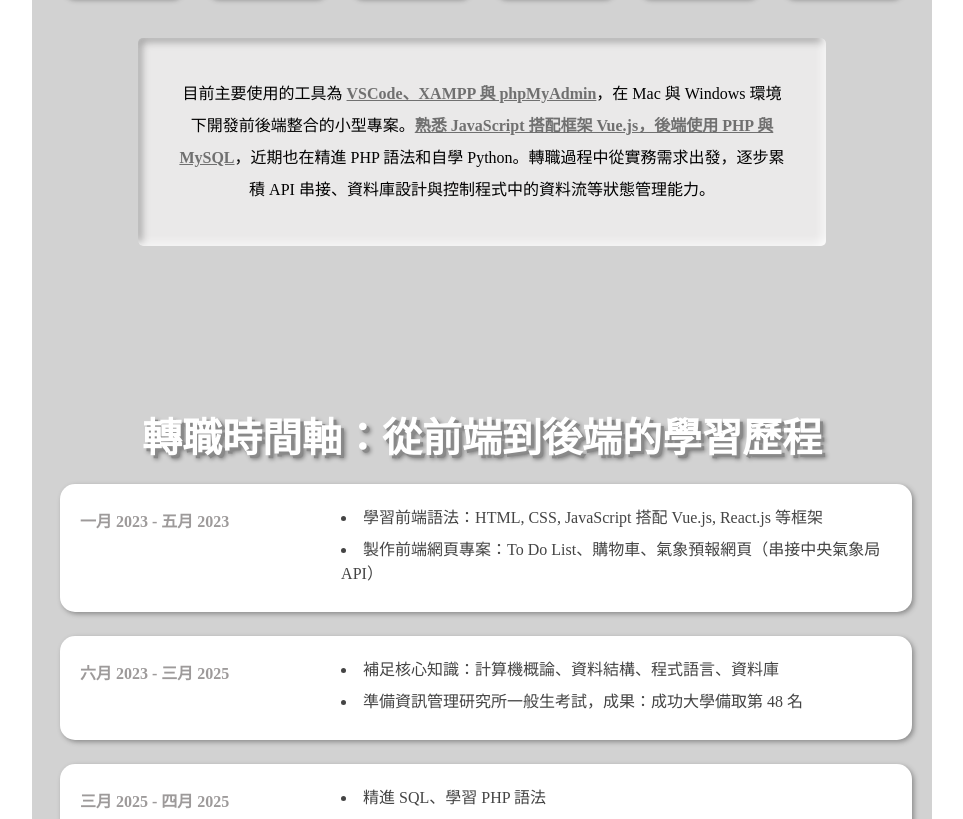
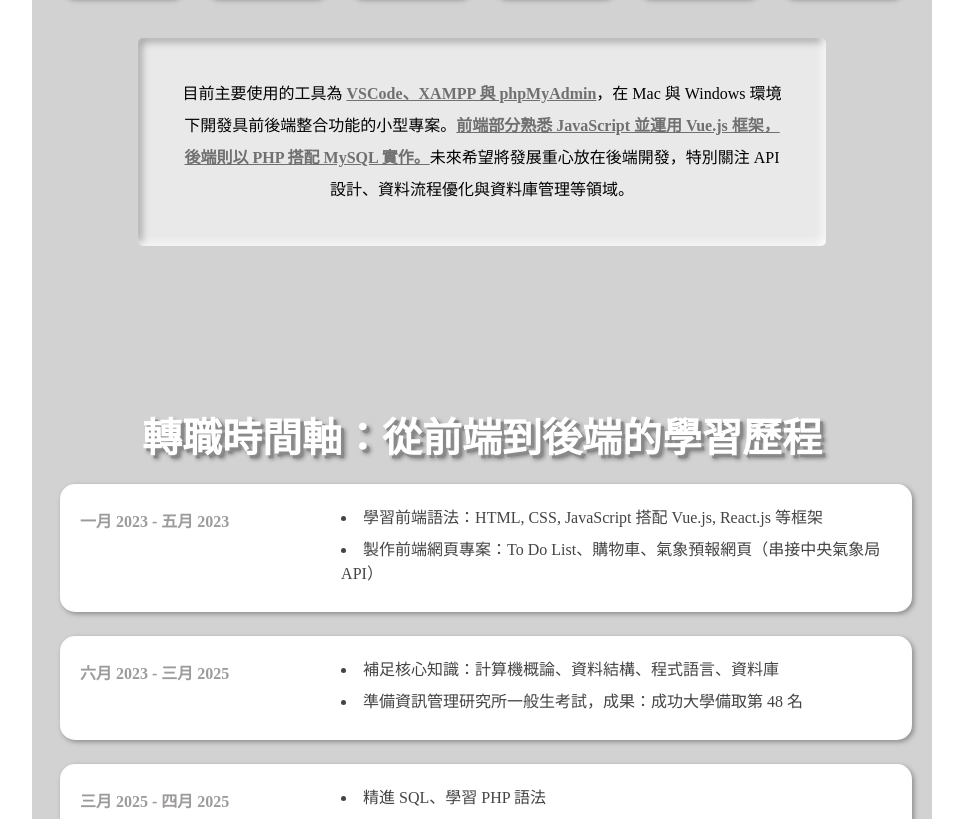
Before and after one commit to GRACE0211/my-portfolio, a Vue app: page / in a window 1280 px wide. Shown: the part 1124-1943 px from the top of the page, without its empty margins (158-1121 px from the left). Built offline with nearby package versions, Linux system fonts and the light colour scheme.

Commit message:
fix: story-div2

```diff
--- a/src/views/HomePage.vue
+++ b/src/views/HomePage.vue
@@ -90,7 +90,7 @@
         </div>
       </div>
       <div class='story-div2'>
-        目前主要使用的工具為 <strong style="color:#707070; text-decoration: underline;">VSCode、XAMPP 與 phpMyAdmin</strong>，在 Mac 與 Windows 環境下開發前後端整合的小型專案。<strong style="color:#707070; text-decoration: underline;">熟悉 JavaScript 搭配框架 Vue.js，後端使用 PHP 與 MySQL</strong>，近期也在精進 PHP 語法和自學 Python。轉職過程中從實務需求出發，逐步累積 API 串接、資料庫設計與控制程式中的資料流等狀態管理能力。
+        目前主要使用的工具為 <strong style="color:#707070; text-decoration: underline;">VSCode、XAMPP 與 phpMyAdmin</strong>，在 Mac 與 Windows 環境下開發具前後端整合功能的小型專案。<strong style="color:#707070; text-decoration: underline;">前端部分熟悉 JavaScript 並運用 Vue.js 框架，後端則以 PHP 搭配 MySQL 實作。</strong>未來希望將發展重心放在後端開發，特別關注 API 設計、資料流程優化與資料庫管理等領域。
       </div>
     </section>
 
```
